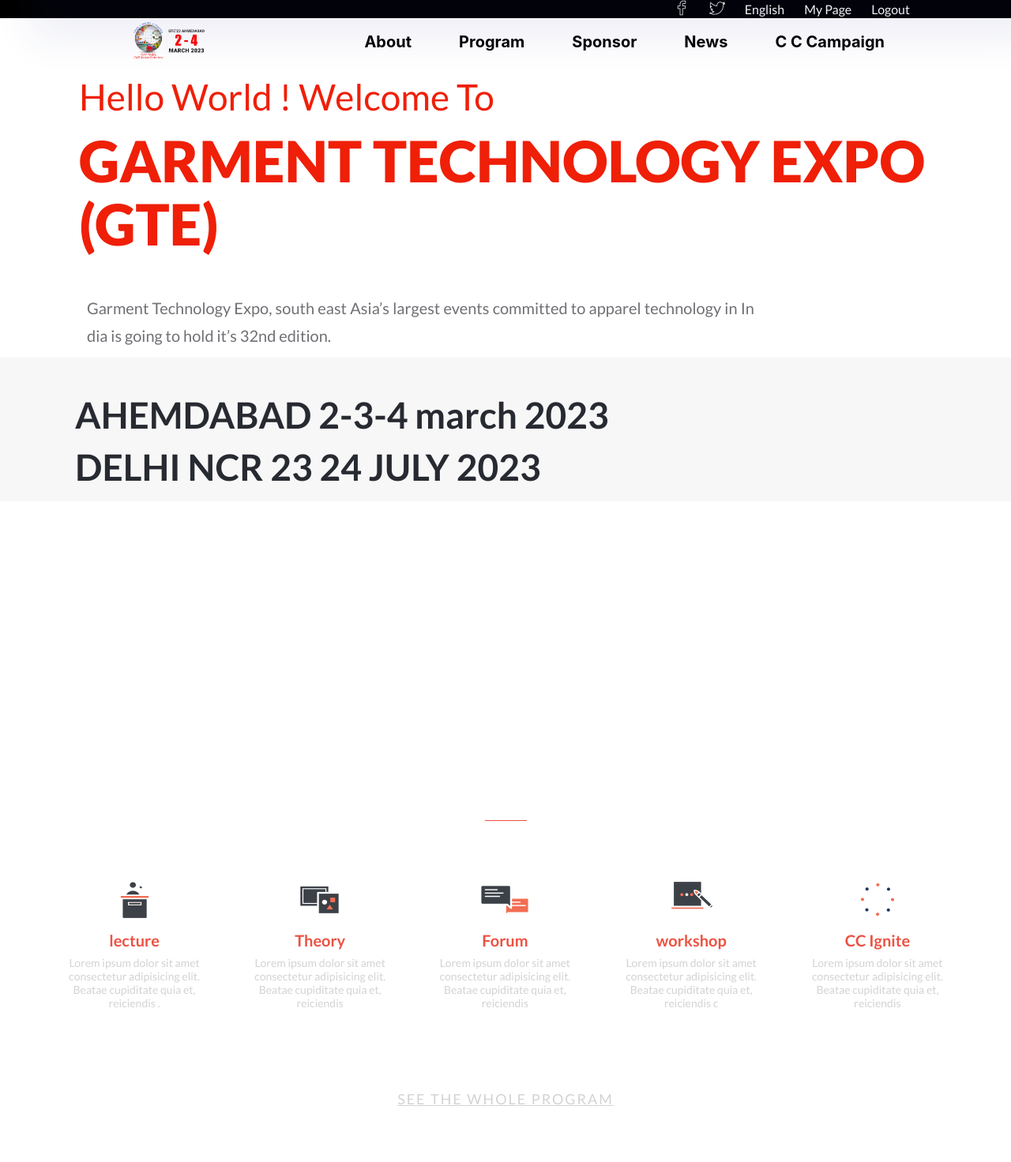
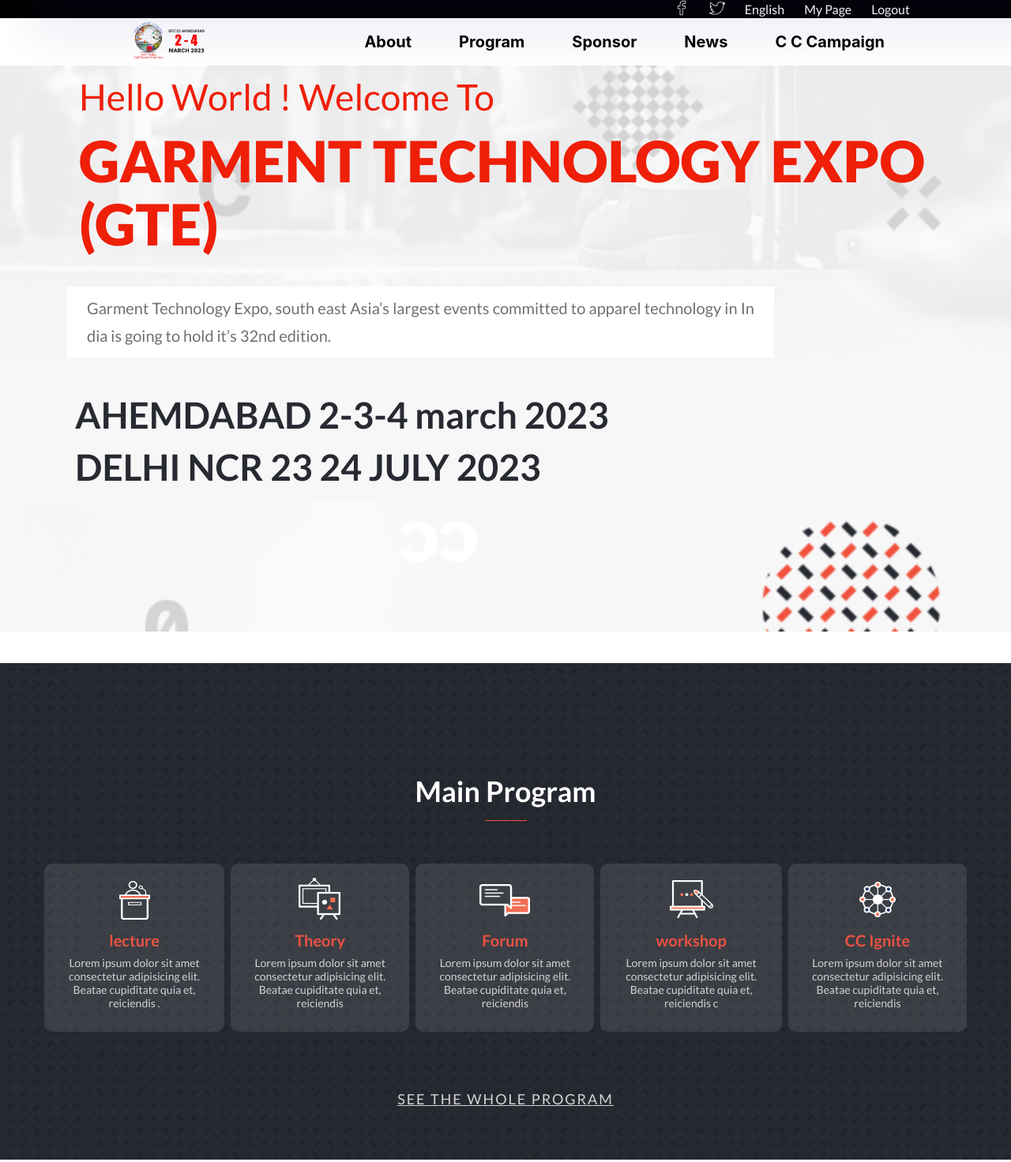
Before and after one commit to karanJ2212/CapstoneModule1, a website: page index.html in a window 1280 px wide. Shown: the top 1472 px of the page at 79% size. Drawn offline with Linux system fonts and the light colour scheme; the site is published under a folder, as on GitHub Pages, so addresses that start at the root find nothing.

Commit message:
corrected address

```diff
--- a/about.css
+++ b/about.css
@@ -9,7 +9,7 @@
 }
 
 .bgImg {
-  background-image: url("/SVG/BG-about_bg_01.png");
+  background-image: url("SVG/BG-about_bg_01.png");
   background-repeat: no-repeat;
   background-size: 100% auto;
   background-color: #f7f7f8;
--- a/index.html
+++ b/index.html
@@ -185,7 +185,7 @@
 
       <!-- footer start -->
       <footer class="mobile-footer">
-        <img src="/SVG/gte-ahmedabad-2023.jpg" />
+        <img src="SVG/gte-ahmedabad-2023.jpg" />
         <h6>(2023 GTE) All Rights Reserved</h6>
       </footer>
     </div>
--- a/style.css
+++ b/style.css
@@ -124,7 +124,7 @@
 }
 
 .bgImg {
-  background-image: url(/SVG/BGMobile-intro-bg.png);
+  background-image: url(SVG/BGMobile-intro-bg.png);
   background-size: cover;
   height: 100vh;
   width: 100vw;
@@ -190,7 +190,7 @@
 
 /* main program section */
 .mainProgram {
-  background-image: url("/SVG/program-bg.jpg");
+  background-image: url("SVG/program-bg.jpg");
   color: #fff;
   text-align: center;
   padding-top: 50px;
```
Also changed, not shown: about.html (+1 -1 lines).
